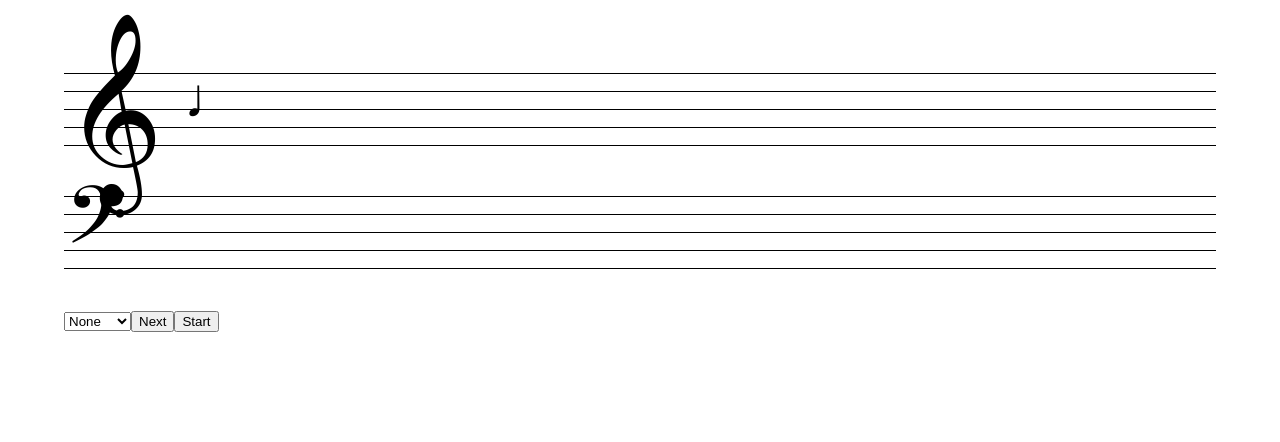
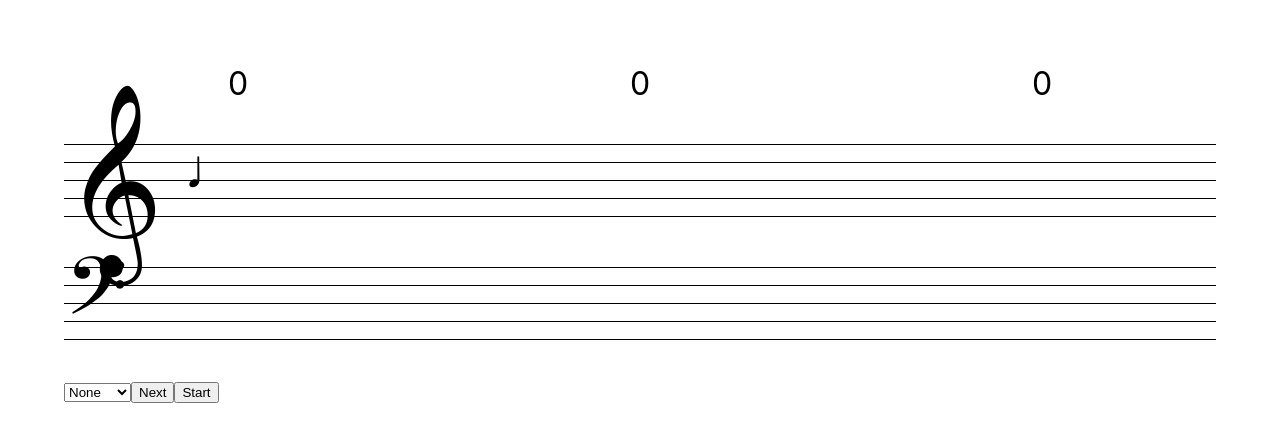
Before and after one commit to reergymerej/note-quizzer, a React (Create React App) app: page / in a window 1280 px wide. Shown: the top 442 px of the page. Built offline with nearby package versions, Linux system fonts and the light colour scheme.

Commit message:
Keep track of best score

```diff
--- a/src/App.css
+++ b/src/App.css
@@ -68,3 +68,18 @@
   text-align: center;
   text-transform: uppercase;
 }
+
+.Scoreboard {
+  display: flex;
+  justify-content: space-around;
+  font-size: 2em;
+}
+
+.time {
+  width: 4em;
+  text-align: center;
+}
+
+.current {
+  font-size: 1em;
+}
--- a/src/App.js
+++ b/src/App.js
@@ -68,6 +68,18 @@ const getRandomNotes = () => {
   return [helper.randFromList([].concat(trebleRange, bassRange))]
 }
 
+const Scoreboard = (props) => (
+  <div className="Scoreboard">
+    <div className="best">{props.best}</div>
+    <div className="time">{props.time}</div>
+    <div className="current">{props.points}</div>
+  </div>
+)
+
+const answerIsCorrect = (value, on) => {
+  return on.join().includes(value.toUpperCase())
+}
+
 class App extends Component {
   state = {
     on: [],
@@ -75,6 +87,8 @@ class App extends Component {
     input: "",
     disable: false,
     time: 0,
+    points: 0,
+    best: 0,
   }
 
   componentDidMount() {
@@ -103,9 +117,16 @@ class App extends Component {
 
   handleInputChange = (event) => {
     const { value } = event.target
-    this.timer = setTimeout(() => {
+    const change = answerIsCorrect(value, this.state.on) ? 1 : -1
+
+    this.answerTimer = setTimeout(() => {
       this.nextNote()
-      this.setState({ labelMode: 'off' })
+      this.setState(prevState => ({
+        labelMode: 'off',
+        points: prevState.points + change,
+      })
+      )
+
     }, 1000)
 
     this.setState({
@@ -116,19 +137,21 @@ class App extends Component {
   }
 
   handleStartClick = () => {
-    this.setState({ time: 30 })
+    this.setState({ time: 30, points: 0 })
 
     this.gameInterval = setInterval(() => {
       const time = this.state.time - 1
       this.setState({ time: time })
       if (!time) {
         clearTimeout(this.gameInterval)
+        const best = Math.max(this.state.best, this.state.points)
+        this.setState({ best })
       }
     }, 1000)
   }
 
   componentWillUnmount() {
-    clearTimeout(this.timer)
+    clearTimeout(this.answerTimer)
     clearTimeout(this.gameInterval)
   }
 
@@ -136,6 +159,11 @@ class App extends Component {
     const running = this.state.time > 0
     return (
       <div className="App">
+        <Scoreboard
+          time={this.state.time}
+          points={this.state.points}
+          best={this.state.best}
+        />
         <Treble on={this.state.on} labels={this.state.labelMode} />
         <Bass on={this.state.on} labels={this.state.labelMode} />
 
```
